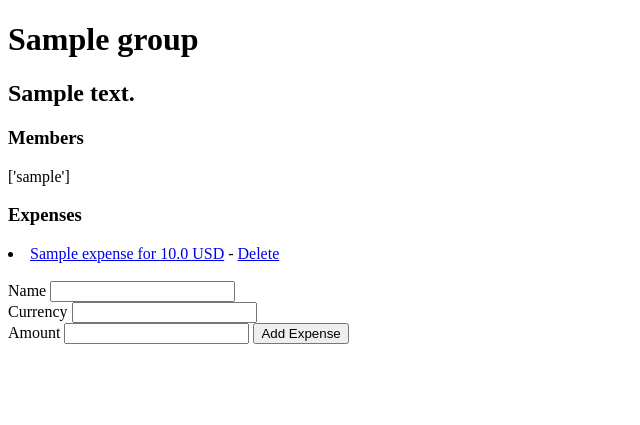
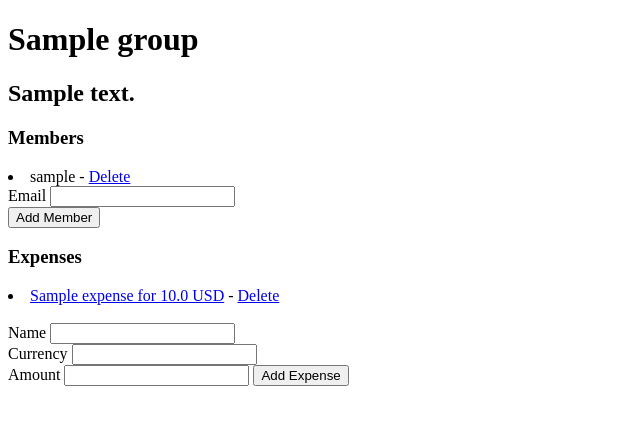
Before and after one commit to Radami/expense_share, a Django app: page /splittime/group/1/ in a window 1280 px wide. Shown: the top 425 px of the page, without its empty margins (0-640 px from the left). Run offline with Django 5.2, Linux system fonts and the light colour scheme; tables that the repository leaves empty hold one stand-in row (values such as "Sample post").

Commit message:
Add basic group membership operations

```diff
--- a/splittime/templates/splittime/group_details.html
+++ b/splittime/templates/splittime/group_details.html
@@ -10,7 +10,20 @@
         <h2>{{ group.description }}</h2>
 
         <h3>Members</h3>
-        {{ members }}
+        {% for group_member in group_members %}
+            <li>
+                {{ group_member.member.username }} -
+                <a href="{% url 'splittime:delete_group_member' group.id group_member.member.id %}">Delete</a>
+            </li>
+        {% endfor %}
+        <form action="{% url 'splittime:add_group_member' group.id %}" method="post">
+            {% csrf_token %}
+            <filedset>
+                <label for="email">Email</label>
+                <input type="text" id="member_email" name="member_email">  <br/>
+            </filedset>
+            <input type="submit" value="Add Member">
+        </form>
         <h3>Expenses</h3>
         {% for expense in expenses %}
             <li>
--- a/splittime/urls.py
+++ b/splittime/urls.py
@@ -6,17 +6,27 @@ app_name = "splittime"
 urlpatterns = [
     # ex: /splittime
     path("", group_views.IndexView.as_view(), name="index"),
-     # ex: /add_group
+    # ex: /add_group
     path("add_group", group_views.add_group, name="add_group"),
     # ex: /splittime/group/5
-    path("group/<int:pk>/", group_views.GroupDetailsView.as_view(), name="group_details"),
+    path("group/<int:pk>/",
+         group_views.GroupDetailsView.as_view(), name="group_details"),
     # ex: /splittime/group/5/delete_group
-    path("group/<int:pk>/delete_group", group_views.delete_group, name="delete_group"),
+    path("group/<int:pk>/delete_group",
+         group_views.delete_group, name="delete_group"),
     # ex: /splittime/expense/5
-    path("expense/<int:pk>/", expense_views.ExpenseDetailsView.as_view(), name="expense_details"),
+    path("expense/<int:pk>/",
+         expense_views.ExpenseDetailsView.as_view(), name="expense_details"),
     # ex: /splittime/group/5/add_expense
-    path("group/<int:group_id>/add_expense", expense_views.add_expense, name="add_expense"),
+    path("group/<int:group_id>/add_expense",
+         expense_views.add_expense, name="add_expense"),
+    # ex" /splittime/group/5/add_member
+    path("group/<int:group_id>/add_member",
+         group_views.add_group_member, name="add_group_member"),
+    path("group/<int:group_id>/delete_group_member/<int:user_id>",
+         group_views.delete_group_member, name="delete_group_member"),
     # ex: /splittile/expense/5/delete_expense
-    path("expense/<int:pk>/delete_expense", expense_views.delete_expense, name="delete_expense"),
+    path("expense/<int:pk>/delete_expense",
+         expense_views.delete_expense, name="delete_expense"),
 
 ]
--- a/splittime/views/group_views.py
+++ b/splittime/views/group_views.py
@@ -1,8 +1,9 @@
 from typing import Any
 from datetime import datetime, timedelta
 
+from django.contrib.auth.models import User
+from django.core.exceptions import PermissionDenied
 from django.http import HttpResponseRedirect, HttpResponseServerError
-from django.core.exceptions import PermissionDenied
 from django.shortcuts import get_object_or_404
 from django.views import generic
 from django.urls import reverse
@@ -41,12 +42,11 @@ class GroupDetailsView(generic.DetailView):
         context = super(GroupDetailsView, self).get_context_data(**kwargs)
         group = Group.objects.get(pk=self.kwargs['pk'])
         group_memberships = GroupMembership.objects.filter(group=group)
-        members = [gm.member.username for gm in group_memberships]
 
         expenses = Expense.objects.filter(group=group)
         context = {
             "group": group,
-            "members": members,
+            "group_members": group_memberships,
             "expenses": expenses
         }
         return context
@@ -83,3 +83,26 @@ def delete_group(request, pk):
     group.delete()
 
     return HttpResponseRedirect(reverse("splittime:index"))
+
+
+def add_group_member(request, group_id):
+    user = get_object_or_404(User, email=request.POST["member_email"])
+    group = get_object_or_404(Group, pk=group_id)
+    gm = GroupMembership()
+    gm.member = user
+    gm.group = group
+    gm.save()
+
+    return HttpResponseRedirect(reverse("splittime:group_details",
+                                        args=(group.id,)))
+
+
+def delete_group_member(request, group_id, user_id):
+    # TODO: add permission checks
+    user = get_object_or_404(User, pk=user_id)
+    group = get_object_or_404(Group, pk=group_id)
+    gm = get_object_or_404(GroupMembership, member=user, group=group)
+    gm.delete()
+
+    return HttpResponseRedirect(reverse("splittime:group_details",
+                                        args=(group.id,)))
```
